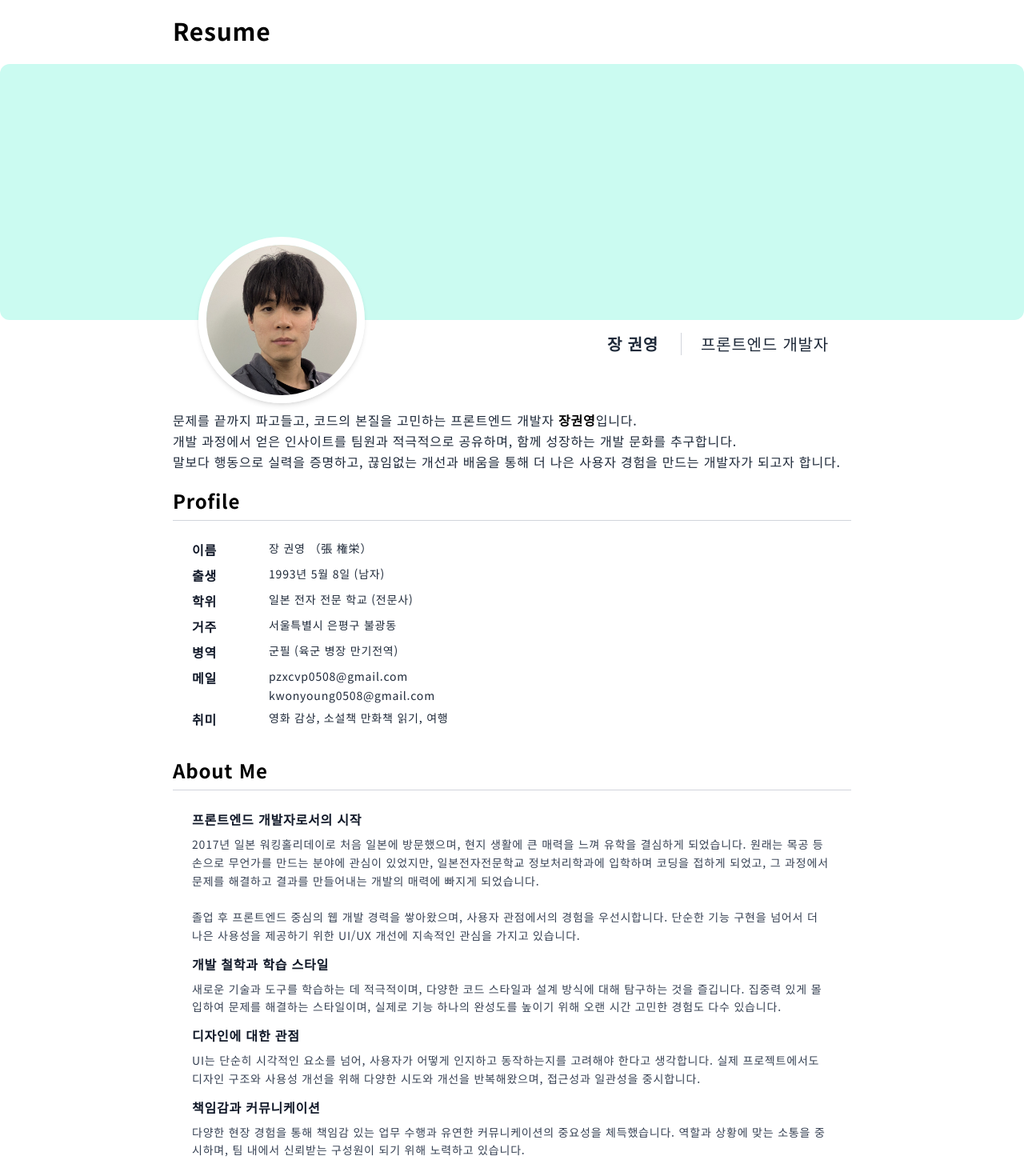
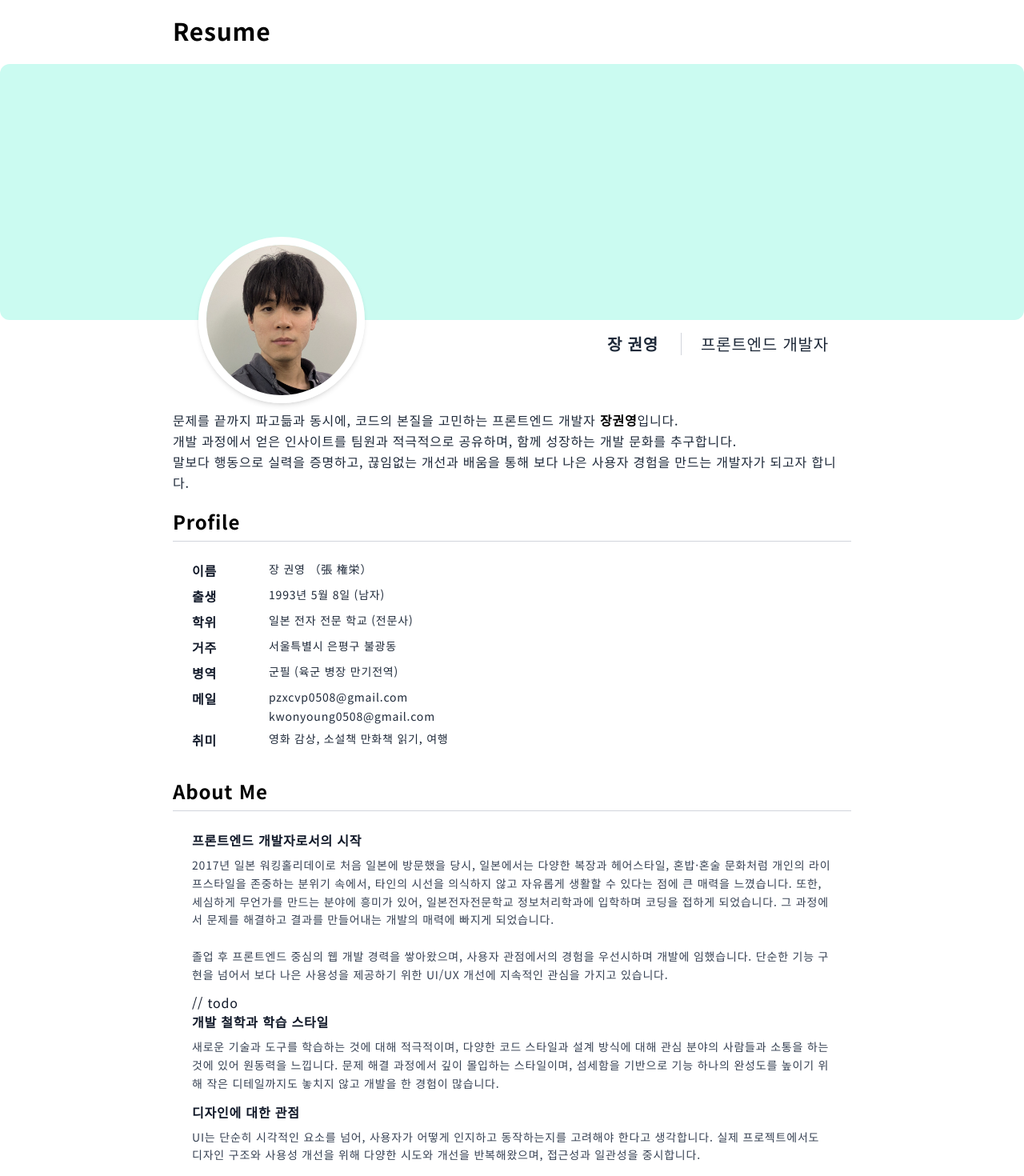
Before and after one commit to Chang-KY/kwonyoung-resume, a Next.js app: page / in a window 1280 px wide. Shown: the top 1470 px of the page at 80% size. Built offline with nearby package versions, Linux system fonts and the light colour scheme; a web font is replaced by a local one.

Commit message:
문구 수정

```diff
--- a/src/app/page.tsx
+++ b/src/app/page.tsx
@@ -39,9 +39,9 @@ export default function Home() {
 
           {/* 내 소개글 */}
           <p className="text-left my-5 leading-relaxed text-gray-800 text-sm sm:text-base">
-            문제를 끝까지 파고들고, 코드의 본질을 고민하는 프론트엔드 개발자 <strong className="text-black">장권영</strong>입니다.<br/>
+            문제를 끝까지 파고듦과 동시에, 코드의 본질을 고민하는 프론트엔드 개발자 <strong className="text-black">장권영</strong>입니다.<br/>
             개발 과정에서 얻은 인사이트를 팀원과 적극적으로 공유하며, 함께 성장하는 개발 문화를 추구합니다.<br/>
-            말보다 행동으로 실력을 증명하고, 끊임없는 개선과 배움을 통해 더 나은 사용자 경험을 만드는 개발자가 되고자 합니다.
+            말보다 행동으로 실력을 증명하고, 끊임없는 개선과 배움을 통해 보다 나은 사용자 경험을 만드는 개발자가 되고자 합니다.
           </p>
 
           {/* 내 정보 */}
--- a/src/components/about/AboutSection.tsx
+++ b/src/components/about/AboutSection.tsx
@@ -14,23 +14,28 @@ const AboutSection = () => {
                         프론트엔드 개발자로서의 시작
                     </h3>
                     <p className="text-sm text-gray-700 leading-relaxed">
-            2017년 일본 워킹홀리데이로 처음 일본에 방문했으며, 현지 생활에 큰 매력을 느껴 유학을 결심하게 되었습니다.
-            원래는 목공 등 손으로 무언가를 만드는 분야에 관심이 있었지만, 일본전자전문학교 정보처리학과에 입학하며 코딩을 접하게 되었고,
+                        2017년 일본 워킹홀리데이로 처음 일본에 방문했을 당시,
+                        일본에서는 다양한 복장과 헤어스타일, 혼밥·혼술 문화처럼 개인의 라이프스타일을 존중하는 분위기 속에서,
+                        타인의 시선을 의식하지 않고 자유롭게 생활할 수 있다는 점에 큰 매력을 느꼈습니다.
+                        또한, 세심하게 무언가를 만드는 분야에 흥미가 있어, 일본전자전문학교 정보처리학과에 입학하며 코딩을 접하게 되었습니다.
                         그 과정에서 문제를 해결하고 결과를 만들어내는 개발의 매력에 빠지게 되었습니다.
                         <br/><br/>
-            졸업 후 프론트엔드 중심의 웹 개발 경력을 쌓아왔으며, 사용자 관점에서의 경험을 우선시합니다.
-            단순한 기능 구현을 넘어서 더 나은 사용성을 제공하기 위한 UI/UX 개선에 지속적인 관심을 가지고 있습니다.
+                        졸업 후 프론트엔드 중심의 웹 개발 경력을 쌓아왔으며, 사용자 관점에서의 경험을 우선시하며 개발에 임했습니다.
+                        단순한 기능 구현을 넘어서 보다 나은 사용성을 제공하기 위한 UI/UX 개선에 지속적인 관심을 가지고 있습니다.
                     </p>
                 </div>
 
+                // todo
                 {/* 카드 2 */}
                 <div className="bg-white rounded-xl text-left">
                     <h3 className="text-base font-semibold text-gray-900 mb-2">
                         개발 철학과 학습 스타일
                     </h3>
                     <p className="text-sm text-gray-700 leading-relaxed">
-            새로운 기술과 도구를 학습하는 데 적극적이며, 다양한 코드 스타일과 설계 방식에 대해 탐구하는 것을 즐깁니다.
-            집중력 있게 몰입하여 문제를 해결하는 스타일이며, 실제로 기능 하나의 완성도를 높이기 위해 오랜 시간 고민한 경험도 다수 있습니다.
+                        새로운 기술과 도구를 학습하는 것에 대해 적극적이며, 다양한 코드 스타일과 설계 방식에 대해 관심 분야의
+                        사람들과 소통을 하는 것에 있어 원동력을 느낍니다.
+                        문제 해결 과정에서 깊이 몰입하는 스타일이며,
+                        섬세함을 기반으로 기능 하나의 완성도를 높이기 위해 작은 디테일까지도 놓치지 않고 개발을 한 경험이 많습니다.
                     </p>
                 </div>
 
@@ -51,8 +56,8 @@ const AboutSection = () => {
                         책임감과 커뮤니케이션
                     </h3>
                     <p className="text-sm text-gray-700 leading-relaxed">
-            다양한 현장 경험을 통해 책임감 있는 업무 수행과 유연한 커뮤니케이션의 중요성을 체득했습니다.
-            역할과 상황에 맞는 소통을 중시하며, 팀 내에서 신뢰받는 구성원이 되기 위해 노력하고 있습니다.
+                        다양한 현장 경험과 책임감 있는 업무 수행을 통해 유연한 소통력이 업무에 큰 영향을 준다는 것을 느끼며 책임감을 쌓아왔습니다.
+                        역할과 상황에 맞는 협력과 소통을 중시하며, 팀 내에서 신뢰받는 구성원이 되기 위해 노력합니다.
                     </p>
                 </div>
             </div>
```
Lines whose indentation alone changed are shown as unchanged.
